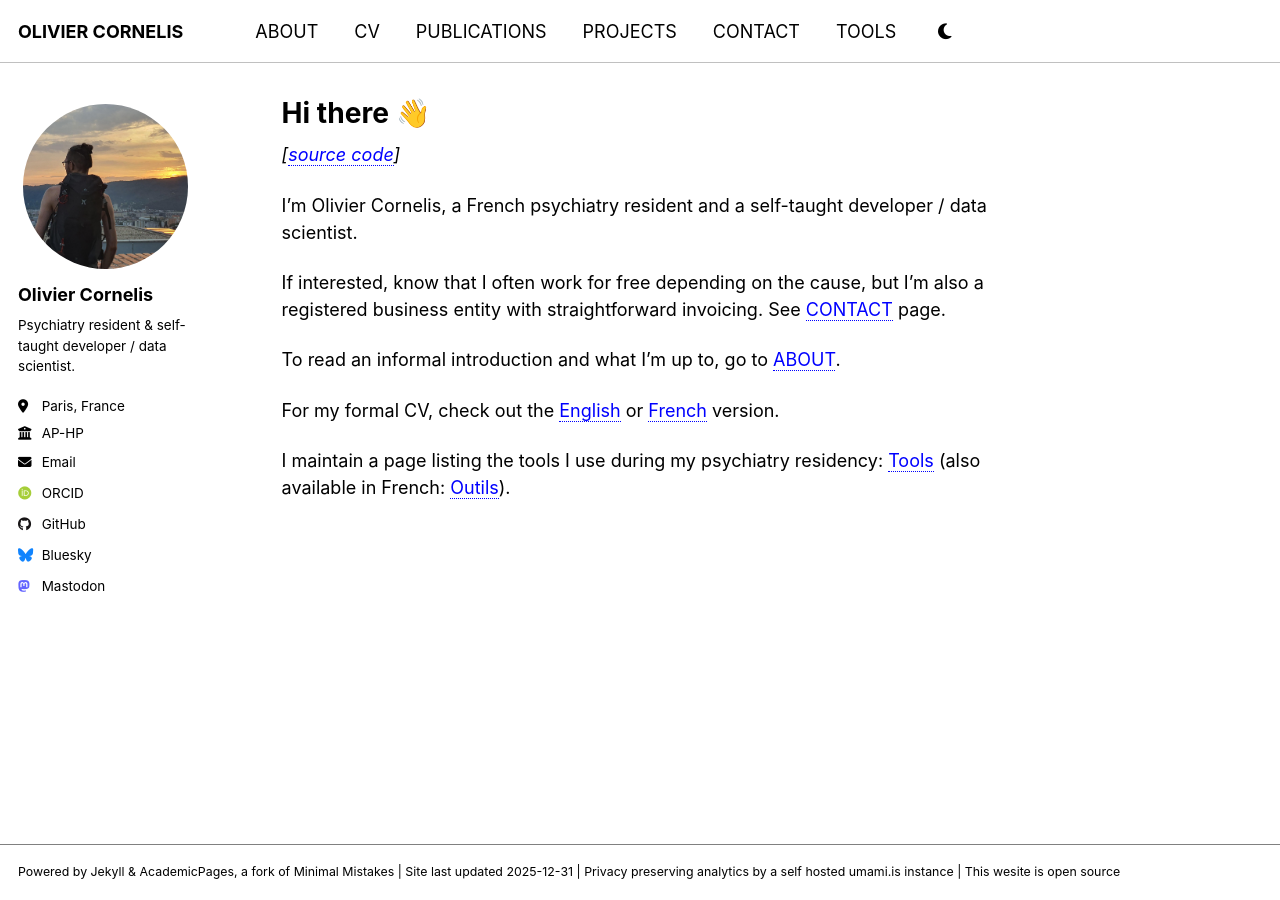
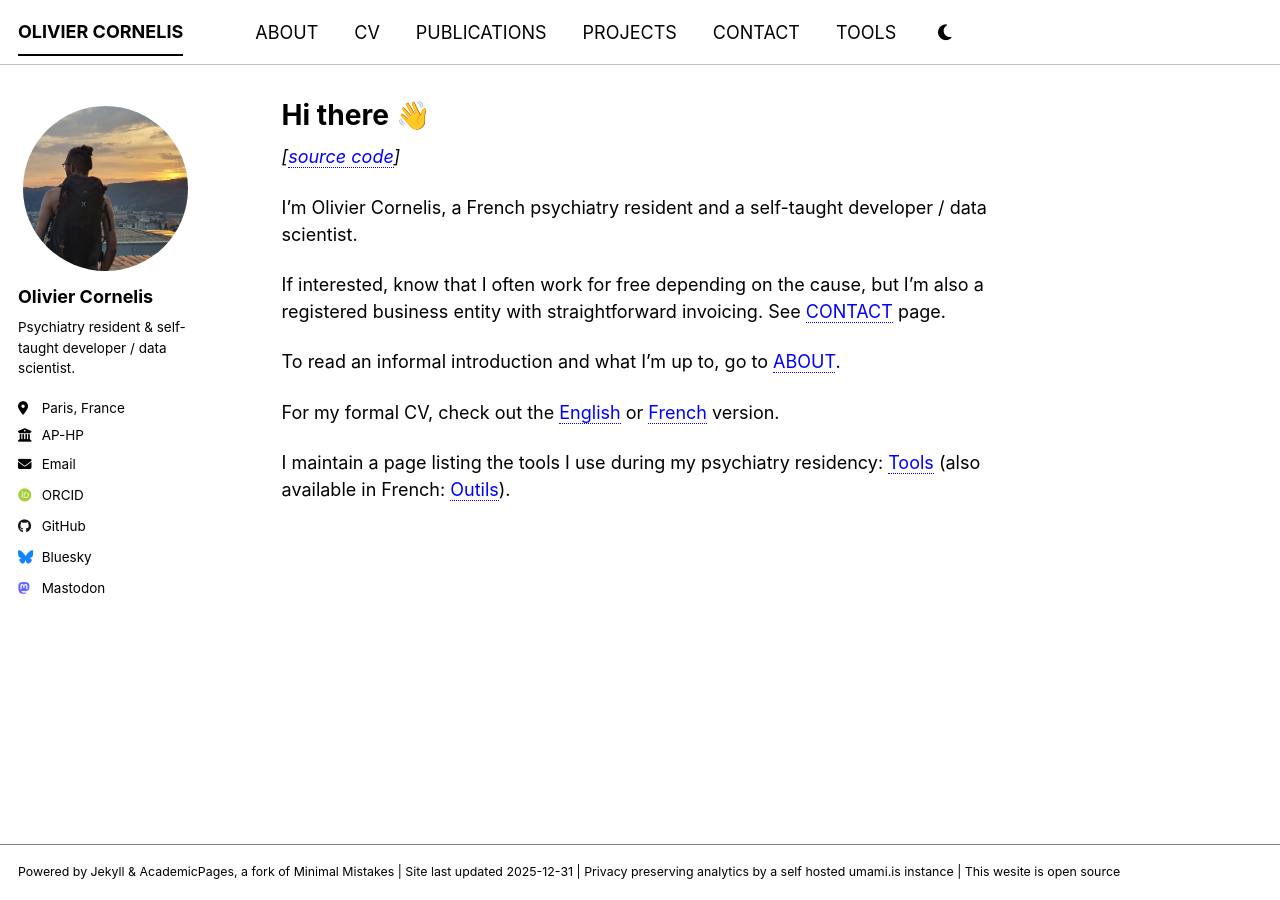
Before and after one commit to thiswillbeyourgithub/website, a Jekyll site: the page built from _pages/start.md, in a window 1280 px wide. Built offline with Jekyll 4.4.1, drawn with Linux system fonts in a browser that asks for light colours; some web fonts are replaced.

Commit message:
better masthead
https://github.com/academicpages/academicpages.github.io/pull/3439/files
Signed-off-by: thiswillbeyourgithub <26625900+thiswillbeyourgithub@users.noreply.github.com>

```diff
--- a/_includes/masthead.html
+++ b/_includes/masthead.html
@@ -6,14 +6,18 @@
       <nav id="site-nav" class="greedy-nav">
         <button><div class="navicon"></div></button>
         <ul class="visible-links">
-          <li class="masthead__menu-item masthead__menu-item--lg persist"><a href="{{ base_path }}/">{{ site.title }}</a></li>
+          <li class="masthead__menu-item masthead__menu-item--lg persist {% if page.url == '/' or page.url == '/index.html' %}selected{% endif %}">
+            <a href="{{ base_path }}/">{{ site.title }}</a>
+          </li>
           {% for link in site.data.navigation.main %}
             {% if link.url contains 'http' %}
               {% assign domain = '' %}
             {% else %}
               {% assign domain = base_path %}
             {% endif %}
-            <li class="masthead__menu-item"><a href="{{ domain }}{{ link.url }}">{{ link.title }}</a></li>
+            <li class="masthead__menu-item {% if page.url contains link.url and link.url != '/' %}selected{% endif %}">
+              <a href="{{ domain }}{{ link.url }}">{{ link.title }}</a>
+            </li>
           {% endfor %}
           <li id="theme-toggle" class="masthead__menu-item persist tail">
             <a role="button" aria-labelledby="theme-icon"><i id="theme-icon" class="fa-solid fa-sun" aria-hidden="true" title="toggle theme"></i></a>
--- a/_sass/layout/_masthead.scss
+++ b/_sass/layout/_masthead.scss
@@ -65,3 +65,17 @@
     font-weight: 700;
   }
 }
+
+.masthead__menu-item.selected a {
+  color: var(--global-base-color);
+  font-weight: 700;
+  border-bottom: 2px solid var(--global-base-color);
+  pointer-events: none; /* Move this here */
+  cursor: default; /* Move this here too */
+}
+
+.masthead__menu-item.selected a:hover {
+  color: var(--global-base-color);
+  border-bottom: 2px solid var(--global-base-color);
+  /* No need to repeat pointer-events and cursor here */
+}
```
